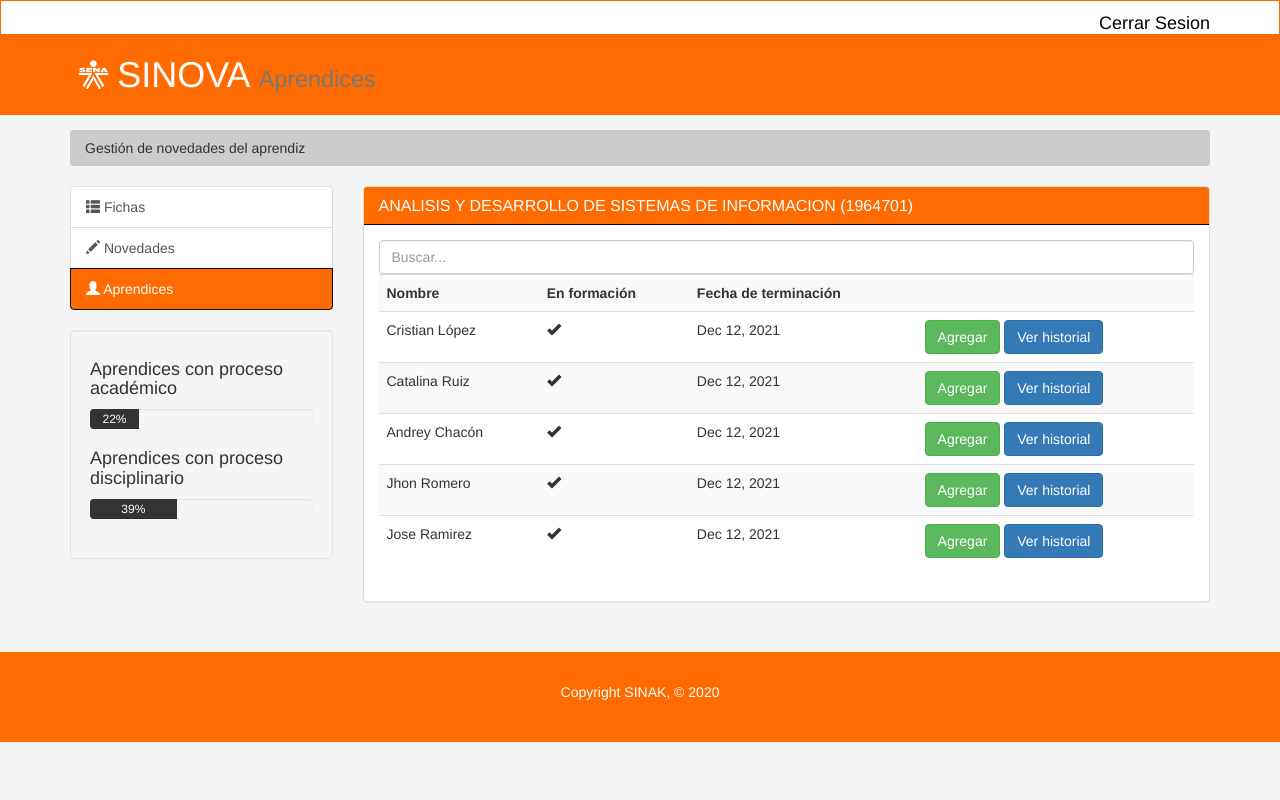
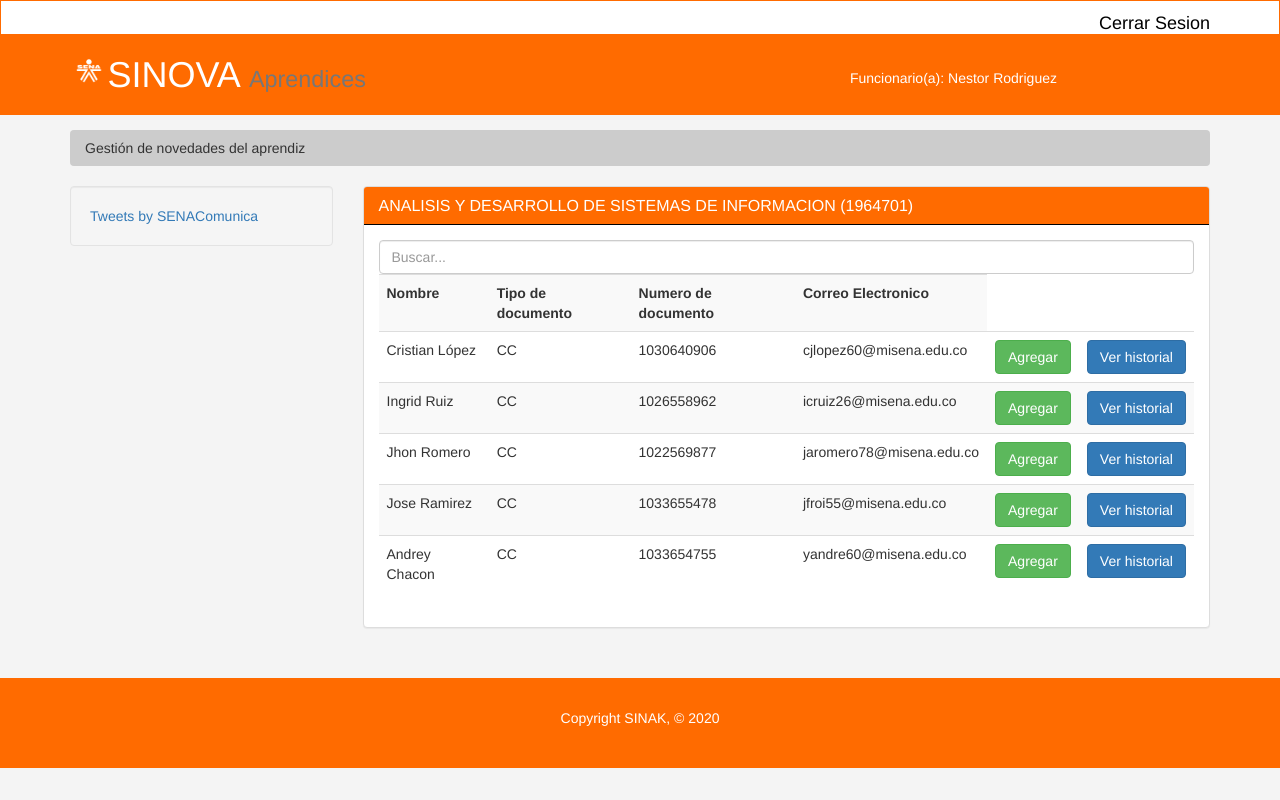
Before and after one commit to CristianJLopez/Sistema-Novedades-SINOVA, a PHP site: page /Aprendices.html in a window 1280 px wide. Run offline with PHP 8.4, Linux system fonts and the light colour scheme; some libraries are stand-ins or nearby versions.

Commit message:
Actualizaciones incompletas

```diff
--- a/Aprendices.html
+++ b/Aprendices.html
@@ -21,11 +21,11 @@
     <header id="header">
         <div class="container">
             <div class="row">
-                <div class="col-md-10">
-                    <h1><img src="images/logoblanco.png" id="imglogo" alt="Logo SENA"> SINOVA <small>Aprendices</small></h1>
+                <div class="col-md-8">
+                    <h1 onclick="botonInicio()"><img src="images/logoblanco.png" id="imglogo" alt="Logo SENA"> SINOVA <small>Aprendices</small></h1>
                 </div>
-                <div class="col-md-2">
-
+                <div class="col-md-4 text-left">
+                    <h5 id="funcionario">Funcionario(a): Nestor Rodriguez</h5>
                 </div>
             </div>
         </div>
@@ -40,20 +40,8 @@
         <div class="container">
             <div class="row">
                 <div class="col-md-3">
-                    <div class="list-group">
-                        <a href="inicio.html" class="list-group-item " ><span class="glyphicon glyphicon-th-list"></span> Fichas </a>
-                        <a href="Novedades.html" class="list-group-item"><span class="glyphicon glyphicon-pencil" aria-hidden="true"></span> Novedades <span class="badge"></span></a>
-                        <a href="Aprendices.html" class="list-group-item active main-color-bg"><span class="glyphicon glyphicon-user" aria-hidden="true"></span> Aprendices <span class="badge"></span></a>
-                    </div>
-                    <div class="well">
-                        <h4>Aprendices con proceso académico</h4>
-                        <div class="progress">
-                            <div class="progress-bar" role="progressbar" aria-valuenow="60" aria-valuemin="0" aria-valuemax="100" style="width: 22%;">22%</div>
-                        </div>
-                        <h4>Aprendices con proceso disciplinario</h4>
-                        <div class="progress">
-                            <div class="progress-bar" role="progressbar" aria-valuenow="40" aria-valuemin="0" aria-valuemax="100" style="width: 39%;">39%</div>
-                        </div>
+                    <div class="well" >
+                        <a class="twitter-timeline" data-width="280" data-height="400" href="https://twitter.com/SENAComunica?ref_src=twsrc%5Etfw">Tweets by SENAComunica</a> <script async src="https://platform.twitter.com/widgets.js" charset="utf-8"></script>
                     </div>
                 </div>
                 <div class="col-md-9">
@@ -70,48 +58,49 @@
                             <table class="table table-striped table-hover">
                                 <tr>
                                     <th>Nombre</th>
-                                    <th>En formación</th>
-                                    <th>Fecha de terminación</th>
-                                    <th></th>
+                                    <th>Tipo de documento</th>
+                                    <th>Numero de documento</th>
+                                    <th>Correo Electronico</th>
                                 </tr>
                                 <tr>
                                     <td>Cristian López</td>
-                                    <td><span class="glyphicon glyphicon-ok" aria-hidden="true"></span></td>
-                                    <td>Dec 12, 2021</td>
-                                    <td><a href="Novedades.html" class="btn btn-success">Agregar</a>
-                                        <a href="" class="btn btn-primary">Ver historial</a>
-                                    </td>
+                                    <td>CC</td>
+                                    <td>1030640906</td>
+                                    <td>cjlopez60@misena.edu.co</td>
+                                    <td><a href="Novedades.html" class="btn btn-success">Agregar</a></td>
+                                    <td><a href="historial.html" class="btn btn-primary">Ver historial</a></td>
                                 </tr>
                                 <tr>
-                                    <td>Catalina Ruiz</td>
-                                    <td><span class="glyphicon glyphicon-ok" aria-hidden="true"></span></td>
-                                    <td>Dec 12, 2021</td>
-                                    <td><a href="Novedades.html" class="btn btn-success">Agregar</a>
-                                        <a href="" class="btn btn-primary">Ver historial</a>
-                                    </td>
-                                </tr>
-                                <tr>
-                                    <td>Andrey Chacón</td>
-                                    <td><span class="glyphicon glyphicon-ok" aria-hidden="true"></span></td>
-                                    <td>Dec 12, 2021</td>
-                                    <td><a href="Novedades.html" class="btn btn-success">Agregar</a>
-                                        <a href="" class="btn btn-primary">Ver historial</a>
-                                    </td>
+                                    <td>Ingrid Ruiz</td>
+                                    <td>CC</td>
+                                    <td>1026558962</td>
+                                    <td>icruiz26@misena.edu.co</td>
+                                    <td><a href="Novedades.html" class="btn btn-success">Agregar</a></td>
+                                    <td><a href="historial.html" class="btn btn-primary">Ver historial</a></td>
                                 </tr>
                                 <tr>
                                     <td>Jhon Romero</td>
-                                    <td><span class="glyphicon glyphicon-ok" aria-hidden="true"></span></td>
-                                    <td>Dec 12, 2021</td>
-                                    <td><a href="Novedades.html" class="btn btn-success">Agregar</a>
-                                        <a href="" class="btn btn-primary">Ver historial</a>
-                                    </td>
+                                    <td>CC</td>
+                                    <td>1022569877</td>
+                                    <td>jaromero78@misena.edu.co</td>
+                                    <td><a href="Novedades.html" class="btn btn-success">Agregar</a></td>
+                                    <td><a href="historial.html" class="btn btn-primary">Ver historial</a></td>
                                 </tr>
                                 <tr>
                                     <td>Jose Ramirez</td>
-                                    <td><span class="glyphicon glyphicon-ok" aria-hidden="true"></span></td>
-                                    <td>Dec 12, 2021</td>
-                                    <td><a href="Novedades.html" class="btn btn-success">Agregar</a>
-                                        <a href="" class="btn btn-primary">Ver historial</a>
+                                    <td>CC</td>
+                                    <td>1033655478</td>
+                                    <td>jfroi55@misena.edu.co</td>
+                                    <td><a href="Novedades.html" class="btn btn-success">Agregar</a></td>
+                                    <td><a href="historial.html" class="btn btn-primary">Ver historial</a></td>
+                                </tr>
+                                <tr>
+                                    <td>Andrey Chacon</td>
+                                    <td>CC</td>
+                                    <td>1033654755</td>
+                                    <td>yandre60@misena.edu.co</td>
+                                    <td><a href="Novedades.html" class="btn btn-success">Agregar</a></td>
+                                    <td><a href="historial.html" class="btn btn-primary">Ver historial</a></td>
                                     </td>
                                 </tr>
                             </table>
@@ -125,7 +114,7 @@
     <footer id="footer">
         <p>Copyright SINAK, &copy; 2020</p>
     </footer>
-
+    <script src="botones.js"></script>
 </body>
 
 </html>
--- a/botones.js
+++ b/botones.js
@@ -1,3 +1,6 @@
 function botonAprendices(){
 	location.href="Aprendices.html"
 }
+function botonInicio(){
+	location.href="inicio.html"
+}
--- a/css/style.css
+++ b/css/style.css
@@ -108,6 +108,10 @@ img{
     padding-top: 20px;
     color: #333333;
 }
+#funcionario{
+    margin-top: 10%;
+    color: #fff;
+}
 
 
 /*BREADCRUMB*/
@@ -160,7 +164,3 @@ img{
         background-color: #c0392b;
     }
 }
-#funcionario{
-    color: rgb(59, 58, 58);
-    margin-top: 10%;
-}
--- a/index.html
+++ b/index.html
@@ -29,7 +29,7 @@
         <div class="container">
             <div class="row">
                 <div class="col-md-4 col-md-offset-4">
-                    <form id="login" name="formulario" class="well" action="">
+                    <form id="login" name="formulario" class="well">
                         <div class="form-group">
                             <label for="">Email</label>
                             <input type="text" class="form-control" placeholder="Digite correo SENA" id="correo">
```
Also changed, not shown: Novedades.html (+18 -29 lines), historial.html (added, +101 -0 lines), inicio.html (+7 -7 lines), pages.html (deleted, +0 -158 lines).
